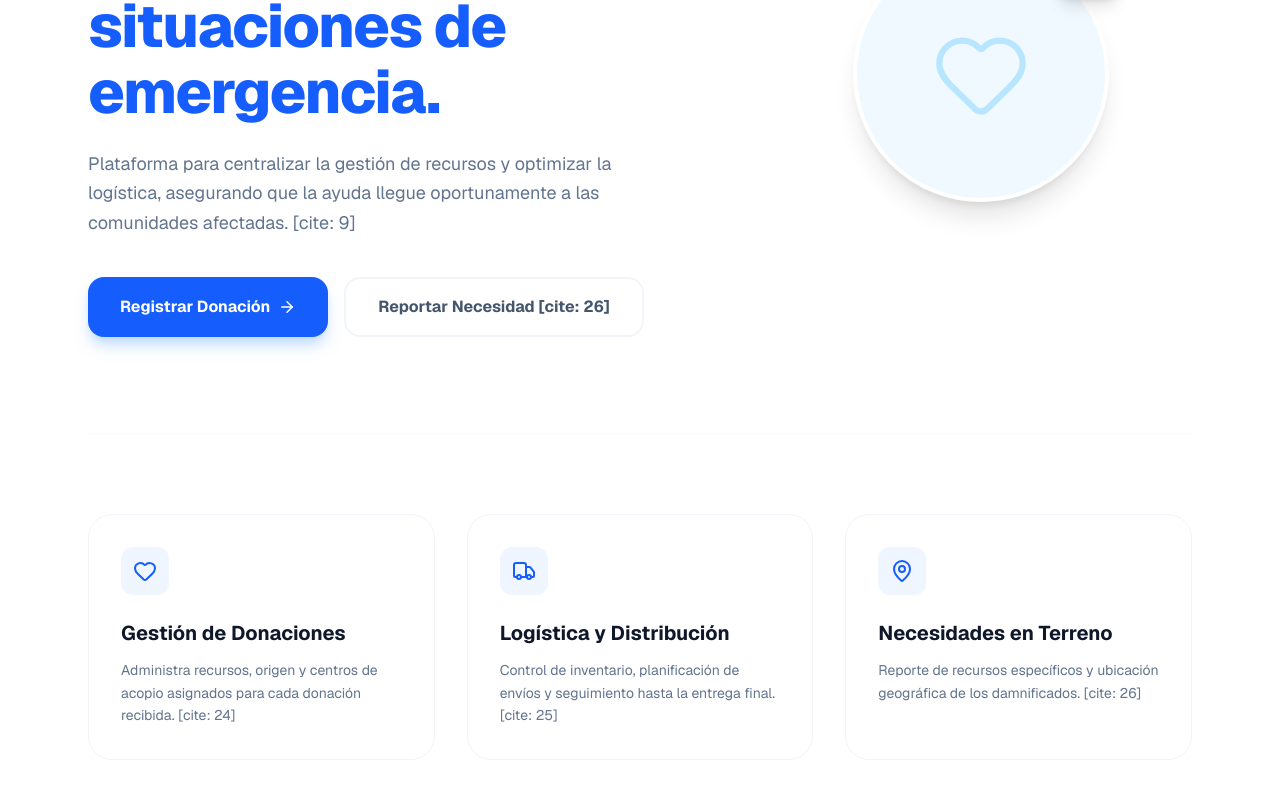
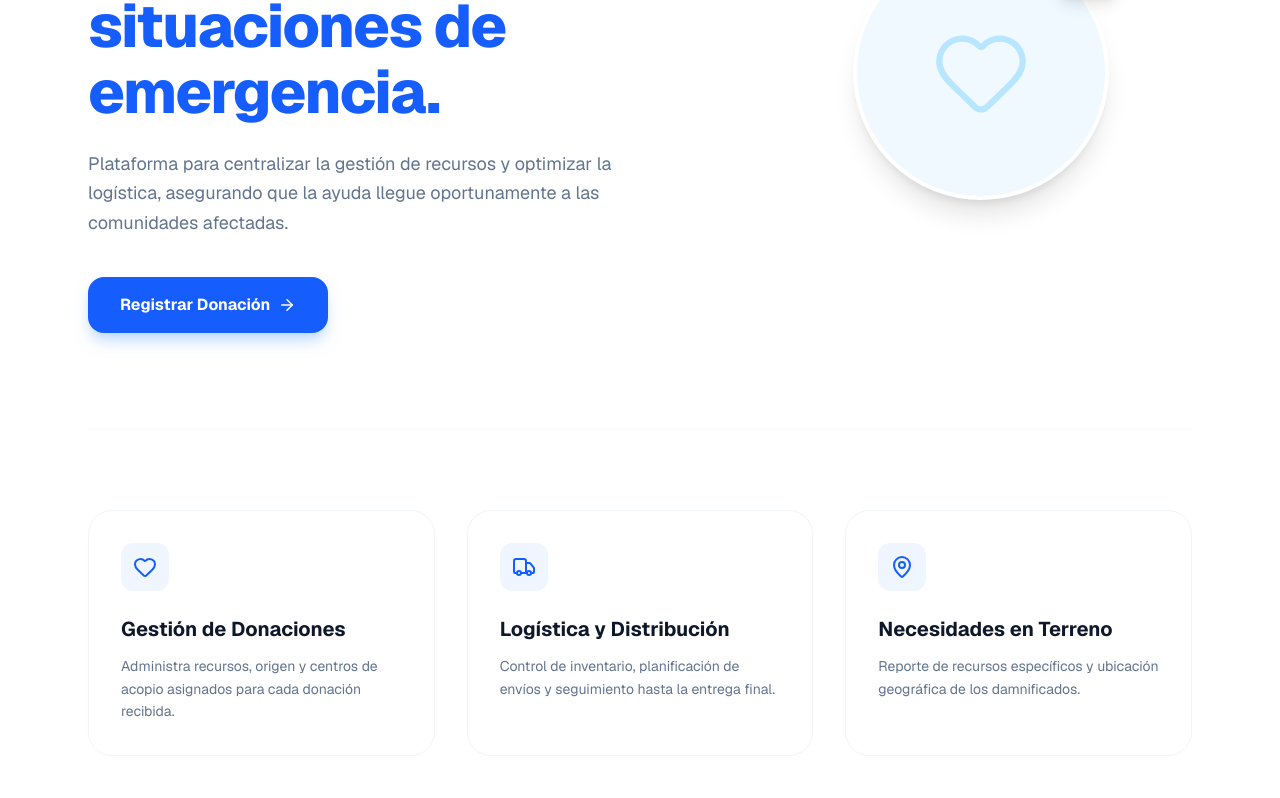
Before and after one commit to LukMezac/Donaton, a Next.js app in the folder donaton/: page / in a window 1280 px wide. Shown: the part 370-1168 px from the top of the page. Built offline with nearby package versions, Linux system fonts and the light colour scheme.

Commit message:
Mejora de interfaz Donaton: Fondo blanco, letras azules y modulos

```diff
--- a/donaton/app/page.tsx
+++ b/donaton/app/page.tsx
@@ -35,14 +35,11 @@ export default function Home() {
             </h1>
             <p className="text-lg text-slate-500 mb-10 max-w-xl leading-relaxed">
               Plataforma para centralizar la gestión de recursos y optimizar la logística,
-              asegurando que la ayuda llegue oportunamente a las comunidades afectadas. [cite: 9]
+              asegurando que la ayuda llegue oportunamente a las comunidades afectadas.
             </p>
             <div className="flex flex-col sm:flex-row gap-4 justify-center md:justify-start">
               <button className="flex items-center justify-center gap-2 bg-blue-600 hover:bg-blue-700 text-white px-8 py-4 rounded-2xl font-bold transition shadow-lg shadow-blue-200">
                 Registrar Donación <ArrowRight size={18} />
-              </button>
-              <button className="bg-white border-2 border-slate-100 text-slate-600 px-8 py-4 rounded-2xl font-bold hover:bg-slate-50 transition">
-                Reportar Necesidad [cite: 26]
               </button>
             </div>
           </div>
@@ -67,7 +64,7 @@ export default function Home() {
             </div>
             <h3 className="text-xl font-bold mb-3">Gestión de Donaciones</h3>
             <p className="text-slate-500 text-sm leading-relaxed">
-              Administra recursos, origen y centros de acopio asignados para cada donación recibida. [cite: 24]
+              Administra recursos, origen y centros de acopio asignados para cada donación recibida.
             </p>
           </div>
 
@@ -78,7 +75,7 @@ export default function Home() {
             </div>
             <h3 className="text-xl font-bold mb-3">Logística y Distribución</h3>
             <p className="text-slate-500 text-sm leading-relaxed">
-              Control de inventario, planificación de envíos y seguimiento hasta la entrega final. [cite: 25]
+              Control de inventario, planificación de envíos y seguimiento hasta la entrega final.
             </p>
           </div>
 
@@ -89,7 +86,7 @@ export default function Home() {
             </div>
             <h3 className="text-xl font-bold mb-3">Necesidades en Terreno</h3>
             <p className="text-slate-500 text-sm leading-relaxed">
-              Reporte de recursos específicos y ubicación geográfica de los damnificados. [cite: 26]
+              Reporte de recursos específicos y ubicación geográfica de los damnificados.
             </p>
           </div>
         </section>
```
